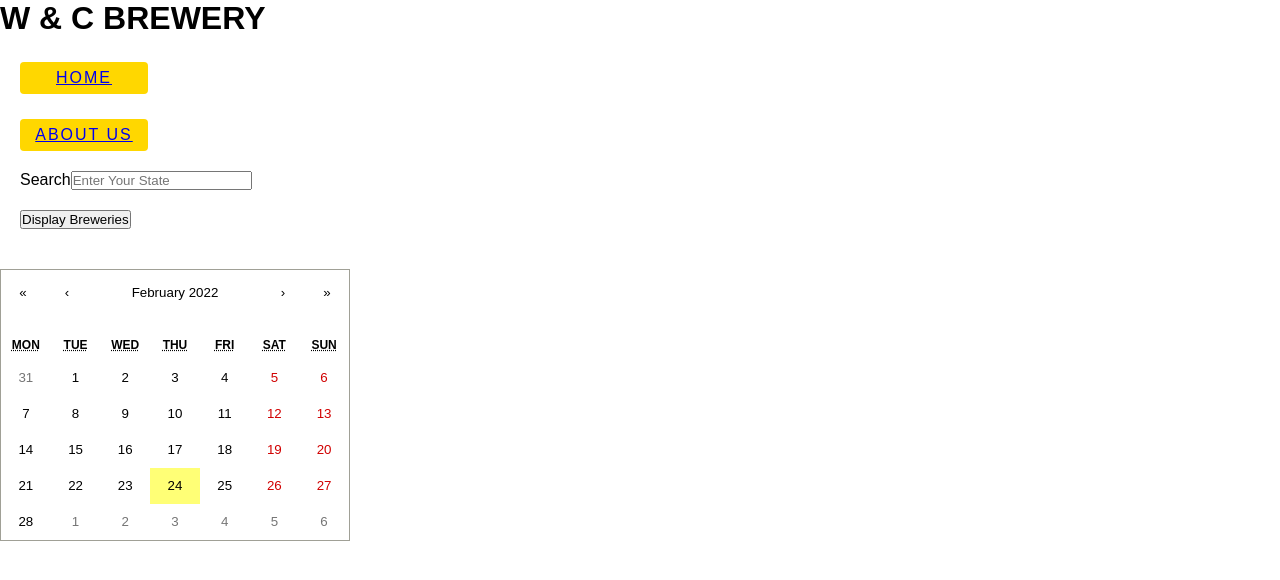
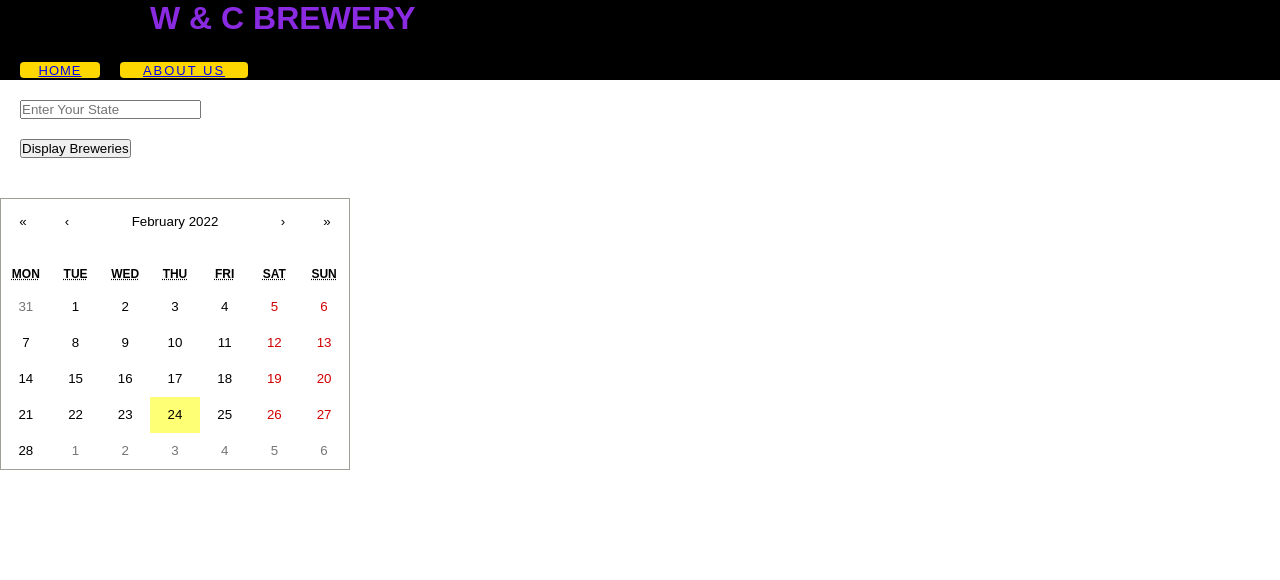
Before and after one commit to wuudgh/project-team-fullstack, a React (Create React App) app: page / in a window 1280 px wide. Shown: the top 580 px of the page. Built offline with nearby package versions, Linux system fonts and the light colour scheme.

Commit message:
new changes before merge

```diff
--- a/src/client/App.css
+++ b/src/client/App.css
@@ -86,10 +86,18 @@ body {
 .main-header {
   grid-area: "main-header";
   display: grid;
-  grid-template-areas: "header-h1";
+  height: 80px;
+  grid-template-areas:
+    "header-h1"
+    "header-buttons";
+  grid-template-rows: 1fr 1fr;
+  border: none;
+  background-color: #000;
+}
 
-  grid-template-columns: 1fr;
-  border: none;
+#header-h1 {
+  margin-left: 150px;
+  color: blueviolet;
 }
 
 #home-button {
@@ -97,16 +105,16 @@ body {
   text-transform: uppercase;
   background-color: gold;
   display: inline-block;
-  letter-spacing: 2px;
+  letter-spacing: 1px;
   border-radius: 4px;
-  margin-top: 25px;
+  margin-bottom: 20px;
   margin-left: 20px;
   transition: ease-out 0.6s;
   font-size: 2rem;
   outline: none;
-  font-size: medium;
-  width: 8rem;
-  height: 2rem;
+  font-size: small;
+  width: 5rem;
+  height: 1rem;
   border: none;
 }
 
@@ -122,9 +130,9 @@ body {
   transition: ease-out 0.6s;
   font-size: 2rem;
   outline: none;
-  font-size: medium;
+  font-size: small;
   width: 8rem;
-  height: 2rem;
+  height: 1rem;
   border: none;
 }
 
--- a/src/client/Components/Header.jsx
+++ b/src/client/Components/Header.jsx
@@ -6,12 +6,14 @@ const Header = () => {
     return (
       <header className="main-header">
         <h1 id='header-h1'>W & C BREWERY</h1>
+        <div className='header-buttons'>
         <button id="home-button">
           <Link to="/">HOME</Link>
         </button>
         <button id="about-us-button">
           <Link to="/about-us">ABOUT US</Link>
         </button>
+        </div>
       </header>
     )
   }
--- a/src/client/Components/SearchByState.jsx
+++ b/src/client/Components/SearchByState.jsx
@@ -34,7 +34,7 @@ const SearchByState = () => {
       <form className="search-bar"  onSubmit={(e) => findBreweries(e)}>
 
         <div className="search-by-state">
-          <label>Search</label>
+          <label></label>
           <input
             type="text"
             placeholder="Enter Your State"
```
